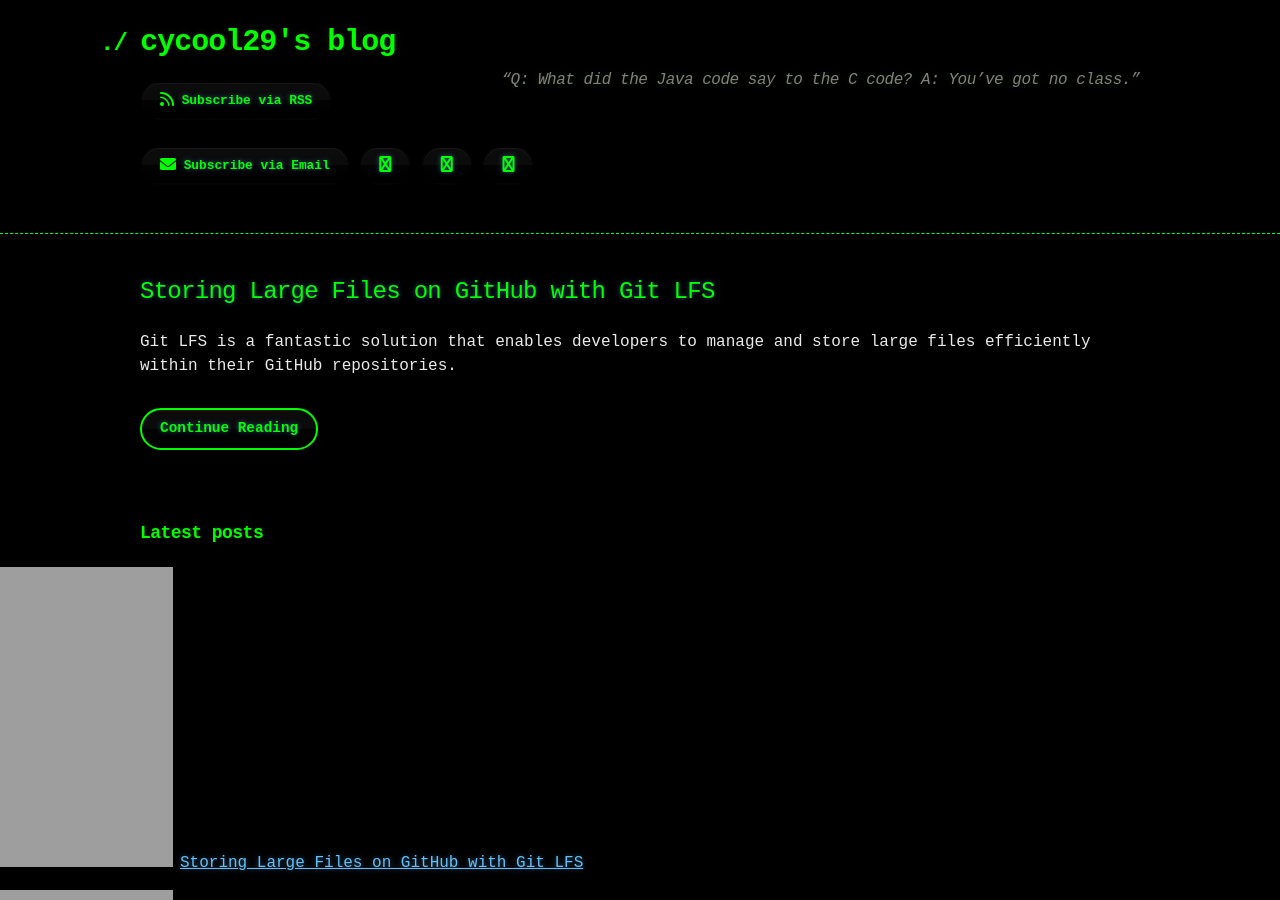
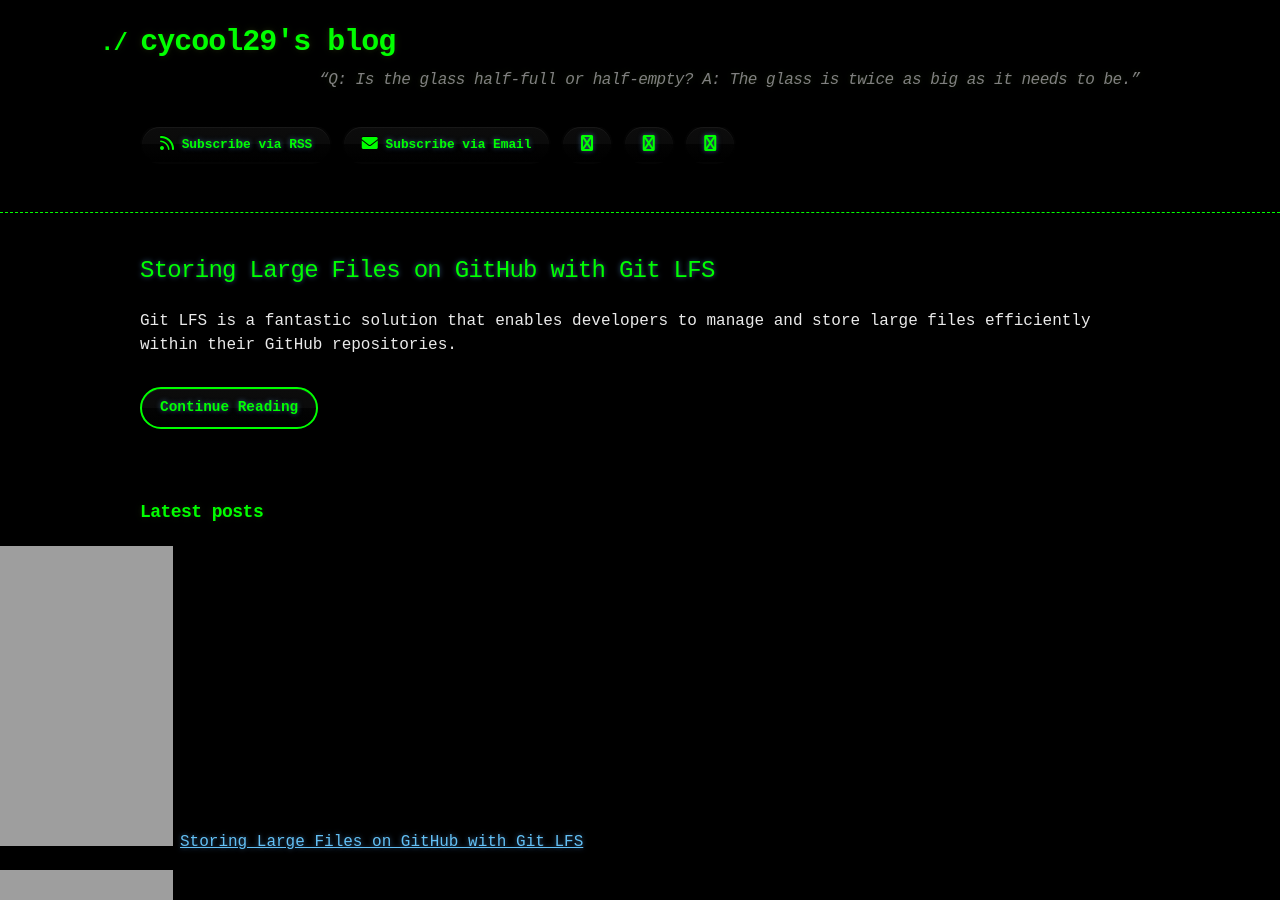
Before and after one commit to cycool29/cycool29.github.io, a Jekyll site: the page built from index.md, in a window 1280 px wide and 900 px high. Built offline with Jekyll 4.4.1, drawn with Linux system fonts in a browser that asks for light colours; a style sheet for code colours, icons or effects is not loaded.

Commit message:
Update quotes

```diff
--- a/_config.yml
+++ b/_config.yml
@@ -1,5 +1,5 @@
 title: cycool29's blog
-description: "“Q: What did the Java code say to the C code? A: You’ve got no class.” "
+description: "“Q: Is the glass half-full or half-empty? A: The glass is twice as big as it needs to be.” "
 bio: A high school student. Intermediate in Python, Git, Bash. Learning JavaScript. He/Him. "
 author: cycool29
 url: https://cycool29.github.io
```
